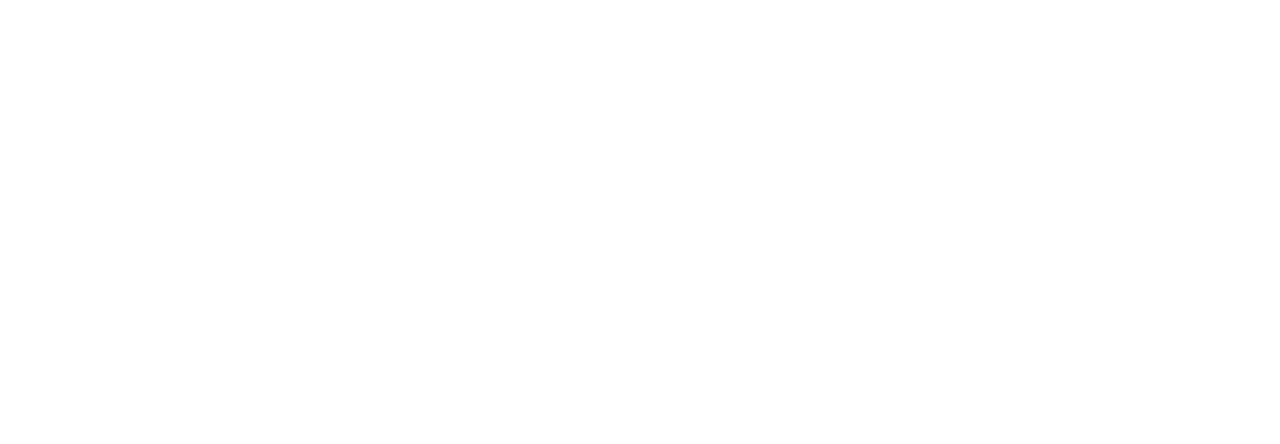
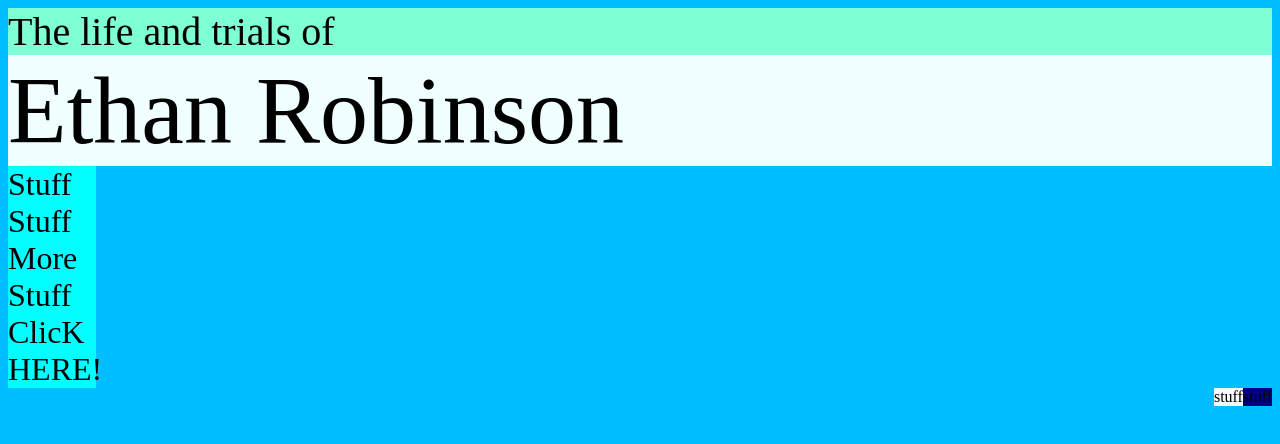
Before and after one commit to erobinson97/PersonalBio, a plain HTML site: page index.html in a window 1280 px wide. Drawn offline with Linux system fonts and the light colour scheme.

Commit message:
Made stylesheet file
Some stuff in stylesheet.

```diff
--- /dev/null
+++ b/StyleSheet1.css
@@ -0,0 +1,27 @@
+body
+{
+    background-color: deepskyblue;
+}
+
+.button{
+    background-color: aqua;
+    width: 7%;
+    font-size: 200%;
+}
+
+.title{
+    background-color:aquamarine;
+    font-size: 250%;
+}
+.heading{
+    background-color:azure;
+    font-size: 600%;
+}
+.outterbox{
+    background-color:ghostwhite;
+    float:right;
+}
+.innerbox{
+    background-color: darkblue;
+    float:inherit;
+}
--- a/index.html
+++ b/index.html
@@ -2,10 +2,26 @@
 
 <html lang="en" xmlns="http://www.w3.org/1999/xhtml">
 <head>
+    <link rel="stylesheet" href="StyleSheet1.css" />
     <meta charset="utf-8" />
     <title></title>
 </head>
 <body>
-
+    <div class="title">
+        The life and trials of
+    </div>
+    <div class="heading">
+        Ethan Robinson
+    </div>
+    <div class="button">Stuff</div>
+    <div class="button">Stuff</div>
+    <div class="button"> More Stuff</div>
+    <div class="button">ClicK HERE!</div>
+    <div class="outterbox">
+        stuff
+    <div class="innerbox">
+        stuff
+    </div>
+    </div>
 </body>
 </html>
```
